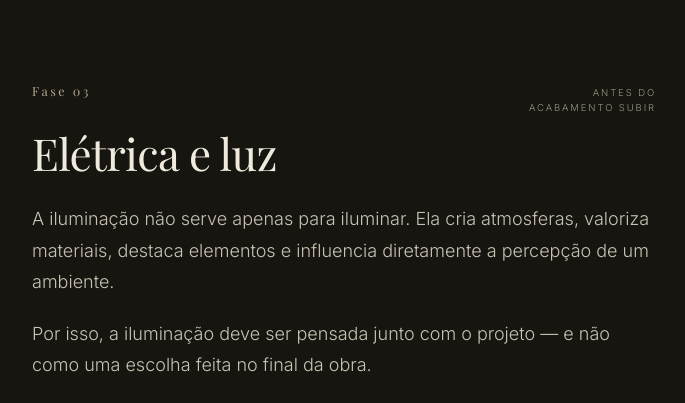
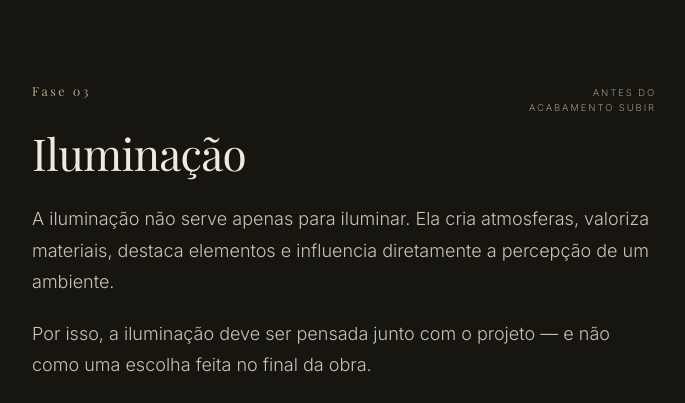
Before and after one commit to guibispo97/Marcos-Milhomem, a plain HTML site: page index.html in a window 1280 px wide. Shown: the part 7340-7743 px from the top of the page, without its empty margins (296-981 px from the left). Drawn offline with Linux system fonts and the light colour scheme.

Commit message:
Add files via upload

```diff
--- a/index.html
+++ b/index.html
@@ -547,7 +547,7 @@ p:last-child{margin-bottom:0}
       <span class="num">Fase 03</span>
       <span class="prazo">Antes do<br>acabamento subir</span>
     </div>
-    <h2>Elétrica e luz</h2>
+    <h2>Iluminação</h2>
     <p>A iluminação não serve apenas para iluminar. Ela cria atmosferas, valoriza materiais, destaca elementos e influencia diretamente a percepção de um ambiente.</p>
     <p>Por isso, a iluminação deve ser pensada junto com o projeto — e não como uma escolha feita no final da obra.</p>
   </div>
```
Also changed, not shown: 1 other file.
